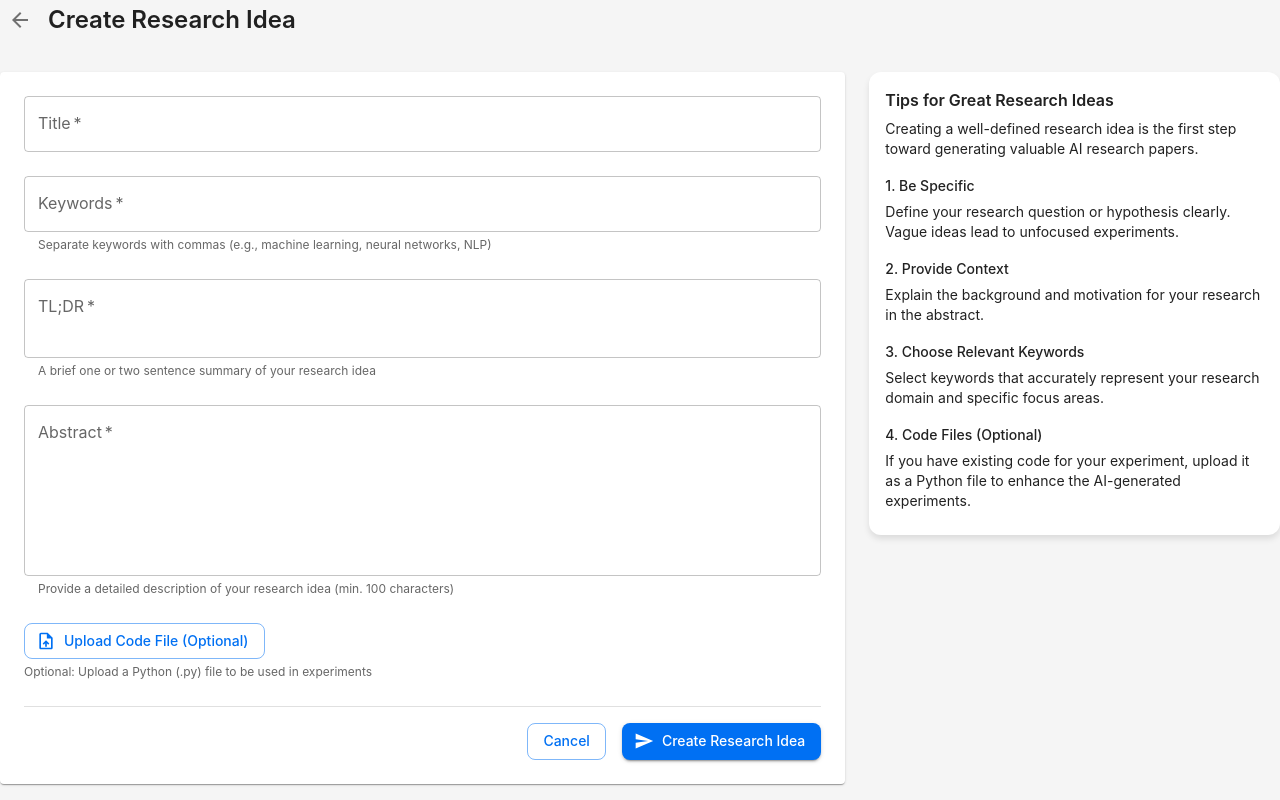
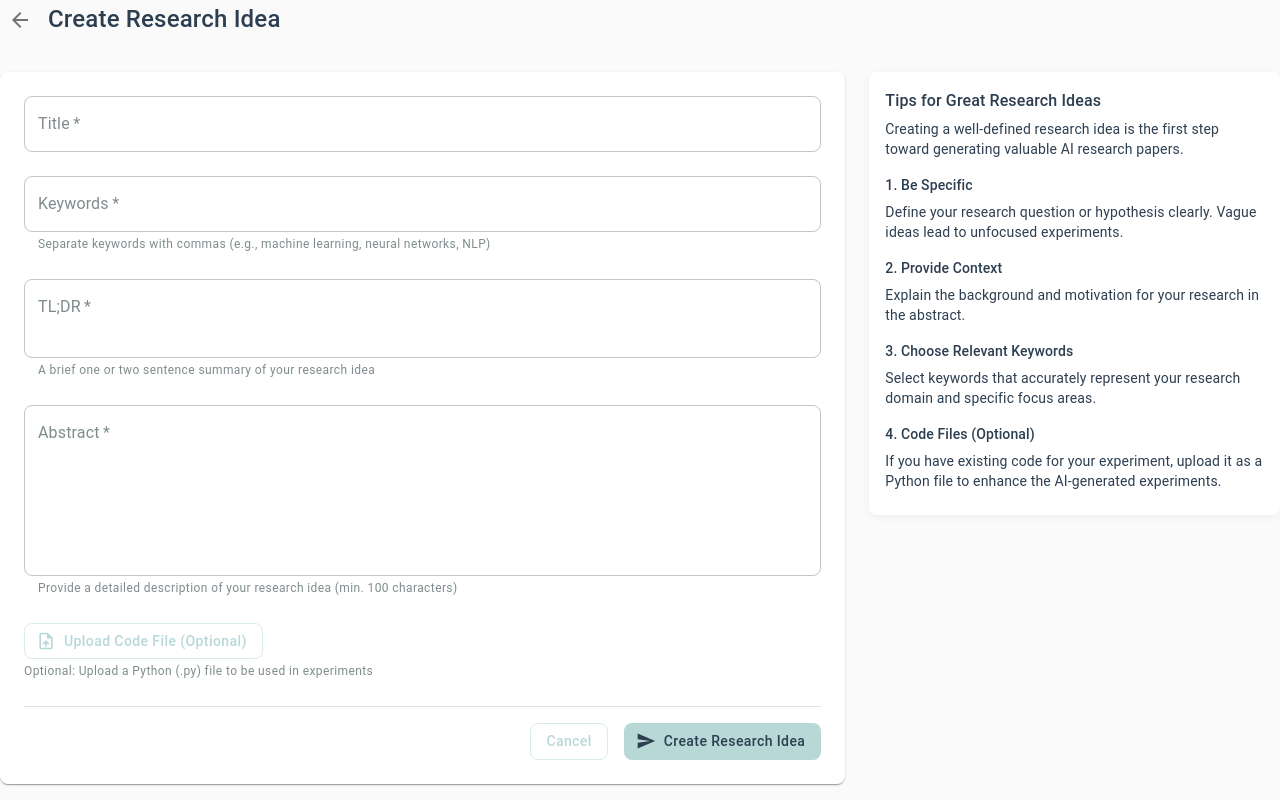
Before and after one commit to TannedCung/AI-Scientist-UI, a Next.js app in the folder frontend/: page /ideas/create in a window 1280 px wide. Built offline with nearby package versions, Linux system fonts and the light colour scheme; no server answers.

Commit message:
Add: tyes, services,...

```diff
--- /dev/null
+++ b/frontend/src/services/api.ts
@@ -0,0 +1,111 @@
+import axios from 'axios';
+import { ResearchIdea, ExperimentRun, ExperimentResult, AIScientistSettings } from '../types/models';
+import { runtimeConfig } from '../utils/runtime-config';
+
+// Get API URL from runtime config, with fallback
+const API_URL = runtimeConfig.apiUrl || '/api';
+
+console.log('Using API URL:', API_URL);
+
+const api = axios.create({
+  baseURL: API_URL,
+  headers: {
+    'Content-Type': 'application/json',
+  },
+});
+
+// Research Ideas API
+export const ideasApi = {
+  // Get all research ideas
+  getAllIdeas: async (): Promise<ResearchIdea[]> => {
+    const response = await api.get('/research/ideas');
+    return response.data;
+  },
+
+  // Get a specific research idea
+  getIdea: async (id: string): Promise<ResearchIdea> => {
+    const response = await api.get(`/research/ideas/${id}`);
+    return response.data;
+  },
+
+  // Create a new research idea
+  createIdea: async (formData: FormData): Promise<ResearchIdea> => {
+    const response = await api.post('/research/ideas', formData, {
+      headers: {
+        'Content-Type': 'multipart/form-data',
+      },
+    });
+    return response.data;
+  },
+
+  // Generate hypotheses for an idea
+  generateIdeas: async (ideaId: string): Promise<any> => {
+    const response = await api.post(`/research/ideas/${ideaId}/generate`);
+    return response.data;
+  },
+};
+
+// Experiments API
+export const experimentsApi = {
+  // Get all experiments
+  getExperiments: async (): Promise<ExperimentRun[]> => {
+    const response = await api.get('/research/experiments');
+    return response.data;
+  },
+
+  // Get a specific experiment
+  getExperiment: async (id: string): Promise<ExperimentRun> => {
+    const response = await api.get(`/research/experiments/${id}`);
+    return response.data;
+  },
+
+  // Create an experiment for an idea
+  createExperiment: async (ideaId: string): Promise<ExperimentRun> => {
+    const response = await api.post(`/research/ideas/${ideaId}/experiments`);
+    return response.data;
+  },
+
+  // Get experiment results
+  getExperimentResults: async (resultId: string): Promise<ExperimentResult> => {
+    const response = await api.get(`/research/experiments/results/${resultId}`);
+    return response.data;
+  },
+};
+
+// Tasks API
+export const tasksApi = {
+  // Get task status
+  getTaskStatus: async (taskId: string) => {
+    const response = await api.get(`/research/tasks/${taskId}`);
+    return response.data;
+  },
+
+  // Cancel a task
+  cancelTask: async (taskId: string) => {
+    const response = await api.post(`/research/tasks/${taskId}/cancel`);
+    return response.data;
+  },
+};
+
+// Settings API
+export const settingsApi = {
+  // Get current settings
+  getSettings: async (): Promise<AIScientistSettings> => {
+    const response = await api.get('/settings');
+    return response.data;
+  },
+
+  // Update settings
+  updateSettings: async (settings: AIScientistSettings): Promise<AIScientistSettings> => {
+    const response = await api.put('/settings', settings);
+    return response.data;
+  },
+
+  // Reset settings to defaults
+  resetSettings: async (): Promise<AIScientistSettings> => {
+    const response = await api.post('/settings/reset');
+    return response.data;
+  },
+};
+
+export default api;
--- a/frontend/src/theme/theme.ts
+++ b/frontend/src/theme/theme.ts
@@ -1,73 +1,113 @@
 import { createTheme } from '@mui/material/styles';
 
-// Create a theme instance
+// Get colors from environment variables or use defaults
+const getPrimaryColor = () => {
+  return process.env.NEXT_PUBLIC_PRIMARY_COLOR || '#b8d8d8';
+};
+
+const getSecondaryColor = () => {
+  return process.env.NEXT_PUBLIC_SECONDARY_COLOR || '#ffd5c2';
+};
+
+const getAccentColor = () => {
+  return process.env.NEXT_PUBLIC_ACCENT_COLOR || '#f6c8ea';
+};
+
+// Define our three pastel colors
+const colors = {
+  primary: {
+    main: getPrimaryColor(), // Soft teal or from env
+    light: '#e5f1f1',
+    dark: '#7fb9b9',
+    contrastText: '#2c3e50',
+  },
+  secondary: {
+    main: getSecondaryColor(), // Soft peach or from env
+    light: '#fff0e8',
+    dark: '#ffc09e',
+    contrastText: '#2c3e50',
+  },
+  tertiary: {
+    main: getAccentColor(), // Soft lavender or from env
+    light: '#faeef8',
+    dark: '#e297d3',
+  },
+  background: {
+    default: '#fafafa',
+    paper: '#ffffff',
+  },
+  text: {
+    primary: '#2c3e50',
+    secondary: '#7f8c8d',
+  },
+};
+
+// Create theme
 const theme = createTheme({
   palette: {
-    primary: {
-      main: '#0070f3',
+    primary: colors.primary,
+    secondary: colors.secondary,
+    background: colors.background,
+    text: colors.text,
+  },
+  typography: {
+    fontFamily: '"Roboto", "Helvetica", "Arial", sans-serif',
+    h1: {
+      fontWeight: 500,
+      fontSize: '2.5rem',
     },
-    secondary: {
-      main: '#19857b',
+    h2: {
+      fontWeight: 500,
+      fontSize: '2rem',
     },
-    error: {
-      main: '#ff0000',
+    h3: {
+      fontWeight: 500,
+      fontSize: '1.75rem',
     },
-    background: {
-      default: '#f5f5f5',
+    h4: {
+      fontWeight: 500,
+      fontSize: '1.5rem',
+    },
+    h5: {
+      fontWeight: 500,
+      fontSize: '1.25rem',
+    },
+    h6: {
+      fontWeight: 500,
+      fontSize: '1rem',
     },
   },
-  typography: {
-    fontFamily: [
-      '-apple-system',
-      'BlinkMacSystemFont',
-      '"Segoe UI"',
-      'Roboto',
-      '"Helvetica Neue"',
-      'Arial',
-      'sans-serif',
-      '"Apple Color Emoji"',
-      '"Segoe UI Emoji"',
-      '"Segoe UI Symbol"',
-    ].join(','),
-    h1: {
-      fontSize: '2.5rem',
-      fontWeight: 600,
-    },
-    h2: {
-      fontSize: '2rem',
-      fontWeight: 600,
-    },
-    h3: {
-      fontSize: '1.75rem',
-      fontWeight: 600,
-    },
-    h4: {
-      fontSize: '1.5rem',
-      fontWeight: 600,
-    },
-    h5: {
-      fontSize: '1.25rem',
-      fontWeight: 600,
-    },
-    h6: {
-      fontSize: '1rem',
-      fontWeight: 600,
-    },
+  shape: {
+    borderRadius: 8,
   },
   components: {
     MuiButton: {
       styleOverrides: {
         root: {
           textTransform: 'none',
-          borderRadius: 8,
+          boxShadow: 'none',
+          '&:hover': {
+            boxShadow: '0px 2px 4px rgba(0, 0, 0, 0.1)',
+          },
         },
       },
     },
     MuiCard: {
       styleOverrides: {
         root: {
-          borderRadius: 12,
-          boxShadow: '0 4px 6px rgba(0, 0, 0, 0.1)',
+          boxShadow: '0px 2px 10px rgba(0, 0, 0, 0.05)',
+          transition: 'transform 0.2s ease-in-out, box-shadow 0.2s ease-in-out',
+          '&:hover': {
+            transform: 'translateY(-2px)',
+            boxShadow: '0px 4px 20px rgba(0, 0, 0, 0.1)',
+          },
+        },
+      },
+    },
+    MuiAppBar: {
+      styleOverrides: {
+        root: {
+          boxShadow: '0px 1px 3px rgba(0, 0, 0, 0.05)',
         },
       },
     },
--- /dev/null
+++ b/frontend/src/types/models.ts
@@ -0,0 +1,144 @@
+export enum IdeaStatus {
+  DRAFT = "draft",
+  GENERATING = "generating",
+  GENERATED = "generated",
+  FAILED = "failed",
+}
+
+export enum ExperimentStatus {
+  PENDING = "pending",
+  RUNNING = "running",
+  COMPLETED = "completed",
+  FAILED = "failed",
+}
+
+export interface ResearchIdea {
+  id: string;
+  title: string;
+  keywords: string;
+  tldr: string;
+  abstract: string;
+  markdown_file_path: string;
+  markdown_url?: string;
+  code_file_path?: string;
+  status: IdeaStatus;
+  ideas_json_url?: string;
+  error_message?: string;
+  created_at: string;
+  updated_at?: string;
+  experiments?: ExperimentRun[];
+}
+
+export interface ExperimentRun {
+  id: string;
+  research_idea_id: string;
+  status: ExperimentStatus;
+  log_folder_path?: string;
+  html_file_path?: string;
+  results_url?: string;
+  result_id?: string;
+  created_at: string;
+  started_at?: string;
+  completed_at?: string;
+  is_successful?: boolean;
+  error_message?: string;
+  experiment_config?: Record<string, any>;
+  results?: ExperimentResult[];
+}
+
+export interface ExperimentResult {
+  id: string;
+  experiment_id: string;
+  metric_name?: string;
+  metric_value?: string;
+  metric_type?: string;
+  output?: string;
+  code?: string;
+  conclusion?: string;
+  figures?: string[];
+}
+
+export interface TaskStatus {
+  id: string;
+  status: 'pending' | 'running' | 'completed' | 'failed' | 'cancelled';
+  created_at: number;
+  started_at?: number;
+  completed_at?: number;
+  result?: any;
+  error?: string;
+}
+
+// Settings interfaces
+export interface LLMSettings {
+  model: string;
+  temp: number;
+  max_tokens?: number;
+}
+
+export interface ExecSettings {
+  timeout: number;
+  agent_file_name: string;
+  format_tb_ipython: boolean;
+}
+
+export interface StagesSettings {
+  stage1_max_iters: number;
+  stage2_max_iters: number;
+  stage3_max_iters: number;
+  stage4_max_iters: number;
+}
+
+export interface MultiSeedEvalSettings {
+  num_seeds: number;
+}
+
+export interface SearchSettings {
+  max_debug_depth: number;
+  debug_prob: number;
+  num_drafts: number;
+}
+
+export interface AgentSettings {
+  type: string;
+  num_workers: number;
+  stages: StagesSettings;
+  steps: number;
+  k_fold_validation: number;
+  multi_seed_eval: MultiSeedEvalSettings;
+  expose_prediction: boolean;
+  data_preview: boolean;
+  code: LLMSettings;
+  feedback: LLMSettings;
+  vlm_feedback: LLMSettings;
+  search: SearchSettings;
+}
+
+export interface ReportSettings {
+  model: string;
+  temp: number;
+}
+
+export interface ExperimentSettings {
+  num_syn_datasets: number;
+}
+
+export interface DebugSettings {
+  stage4: boolean;
+}
+
+export interface AIScientistSettings {
+  data_dir: string;
+  preprocess_data: boolean;
+  goal?: string;
+  eval?: string;
+  log_dir: string;
+  workspace_dir: string;
+  copy_data: boolean;
+  exp_name: string;
+  exec: ExecSettings;
+  generate_report: boolean;
+  report: ReportSettings;
+  experiment: ExperimentSettings;
+  debug: DebugSettings;
+  agent: AgentSettings;
+}
```
Also changed, not shown: frontend/src/types/index.ts (+16 -3 lines).
